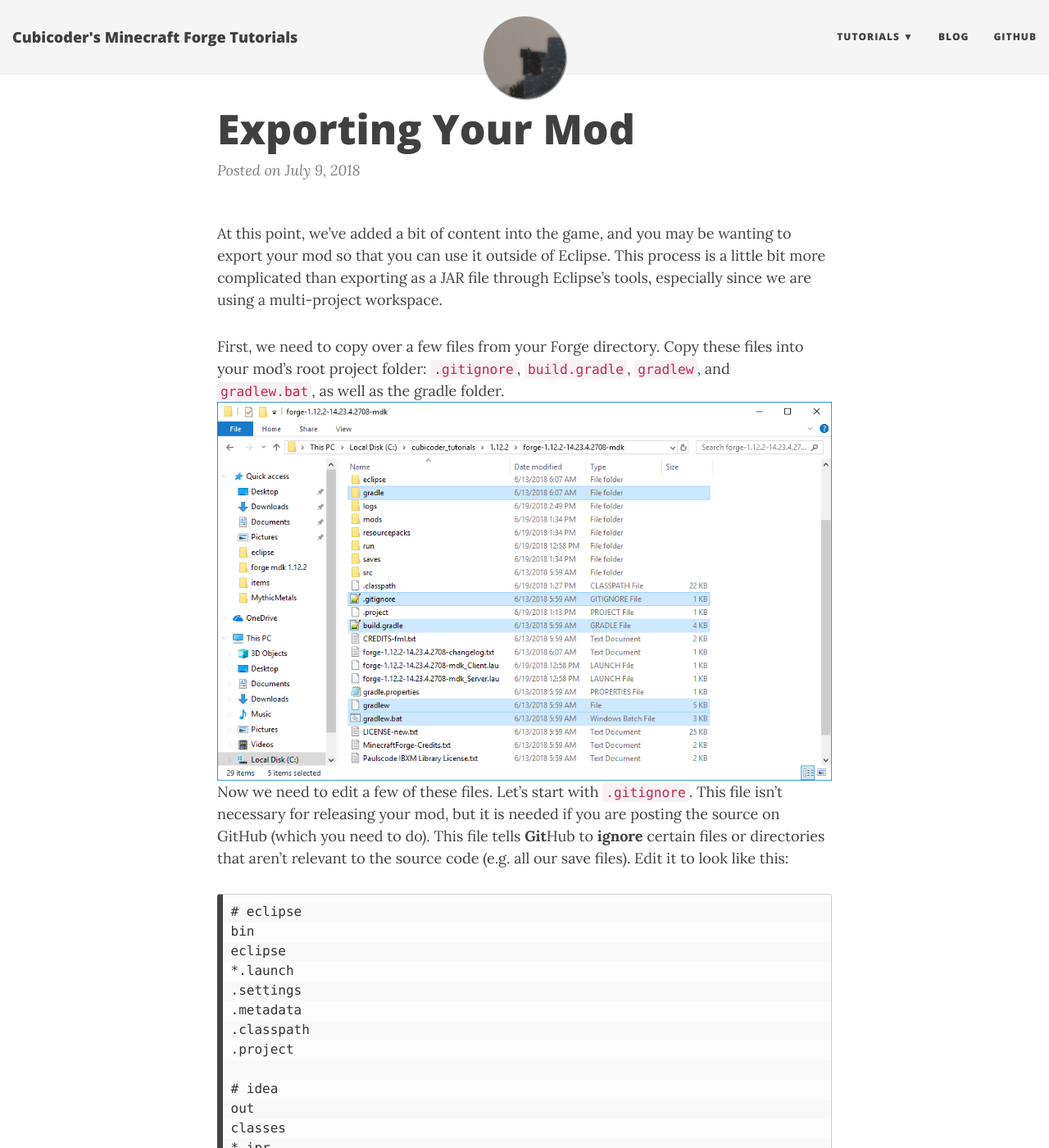
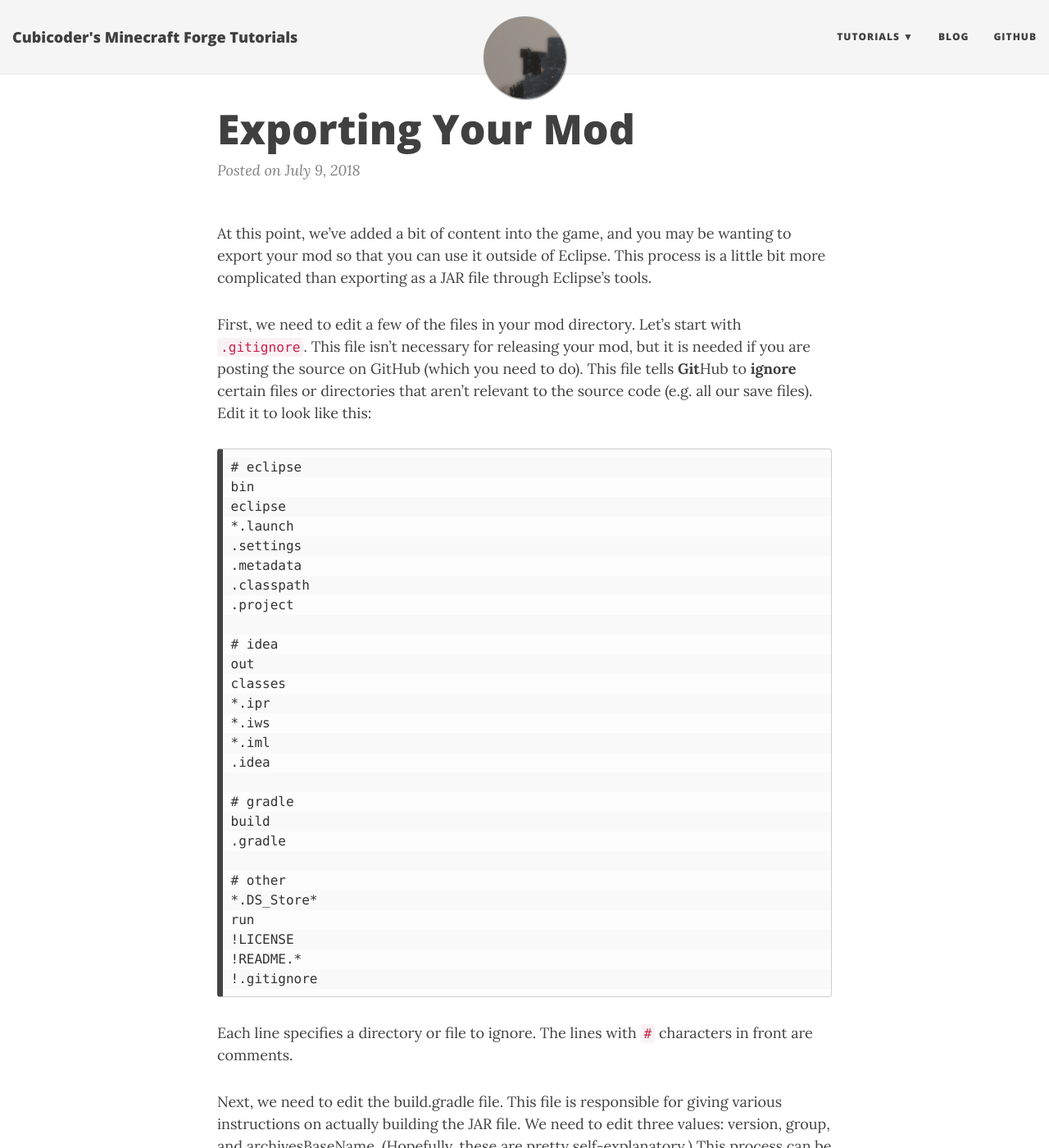
Before and after one commit to cubicoder/cubicoder.github.io, a Jekyll site: the page built from tutorials/1-12-2/2018-07-09-exporting-your-mod.md, in a window 1280 px wide and 1400 px high. Shown: the whole window at 82% size. Built offline with Jekyll 4.4.1, drawn with Linux system fonts in a browser that asks for light colours; nearby versions of some CDN libraries; comment, search, counter and statistics services are not loaded; some of the changed text lies outside the part shown.

Commit message:
cleaned up tutorials

````diff
--- a/tutorials/1-12-2/2018-07-09-exporting-your-mod.md
+++ b/tutorials/1-12-2/2018-07-09-exporting-your-mod.md
@@ -4,11 +4,9 @@ title: Exporting Your Mod
 date: 2018-07-09
 ---
 
-At this point, we’ve added a bit of content into the game, and you may be wanting to export your mod so that you can use it outside of Eclipse. This process is a little bit more complicated than exporting as a JAR file through Eclipse’s tools, especially since we are using a multi-project workspace.
+At this point, we’ve added a bit of content into the game, and you may be wanting to export your mod so that you can use it outside of Eclipse. This process is a little bit more complicated than exporting as a JAR file through Eclipse’s tools.
 
-First, we need to copy over a few files from your Forge directory. Copy these files into your mod’s root project folder: `.gitignore`, `build.gradle`, `gradlew`, and `gradlew.bat`, as well as the gradle folder.
-![export0](/img/12export/export0.png)
-Now we need to edit a few of these files. Let’s start with `.gitignore`. This file isn’t necessary for releasing your mod, but it is needed if you are posting the source on GitHub (which you need to do). This file tells **Git**Hub to **ignore** certain files or directories that aren’t relevant to the source code (e.g. all our save files). Edit it to look like this:
+First,  we need to edit a few of the files in your mod directory. Let’s start with `.gitignore`. This file isn’t necessary for releasing your mod, but it is needed if you are posting the source on GitHub (which you need to do). This file tells **Git**Hub to **ignore** certain files or directories that aren’t relevant to the source code (e.g. all our save files). Edit it to look like this:
 ```
 # eclipse
 bin
@@ -46,6 +44,6 @@ version = "1.12.2-1.0"
 group = "com.cubicoder.tutorialmod"
 archivesBaseName = "TutorialMod"
 ```
-Finally open a command prompt in the root directory of the project (TutorialMod for me) and run the command `gradlew build` (`./gradlew build` if you're not on windows). Your mod JAR will be in the directory `/build/libs/`.
+Finally open a command prompt in the root directory of the project (TutorialMod for me) and run the command `gradlew build` (`./gradlew build` if you're not on Windows). Your mod JAR will be in the directory `/build/libs/`.
 ![export1](/img/12export/export1.png)
 Happy playing! You can now publish your mod on CurseForge if you think the world is ready for it.
````
Also changed, not shown: _config.yml (+1 -14 lines), tutorials/1-12-2/2018-06-19-main-mod-class.md (+1 -0 lines), tutorials/1-12-2/2018-06-20-first-block.md (+2 -10 lines), tutorials/1-12-2/2018-06-20-first-item.md (+0 -10 lines), tutorials/1-12-2/tutorials.md (+4 -2 lines).
